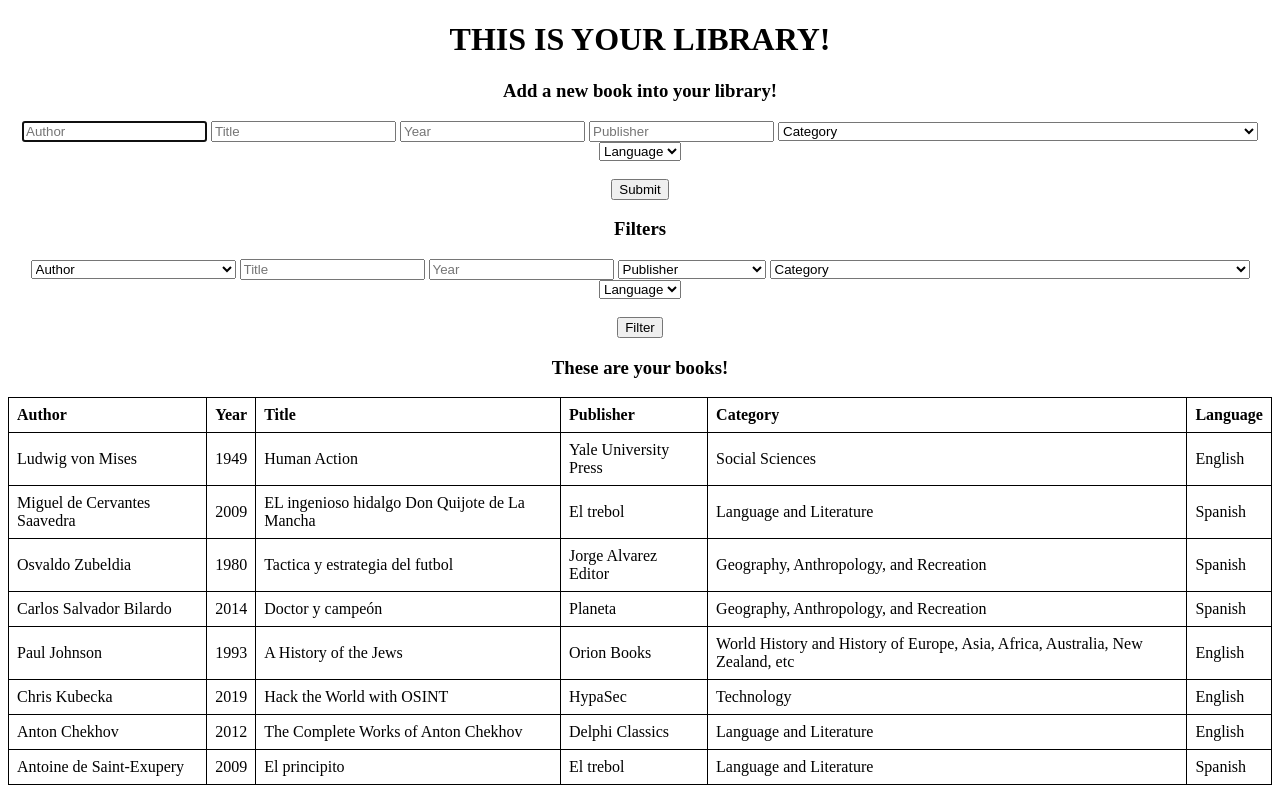
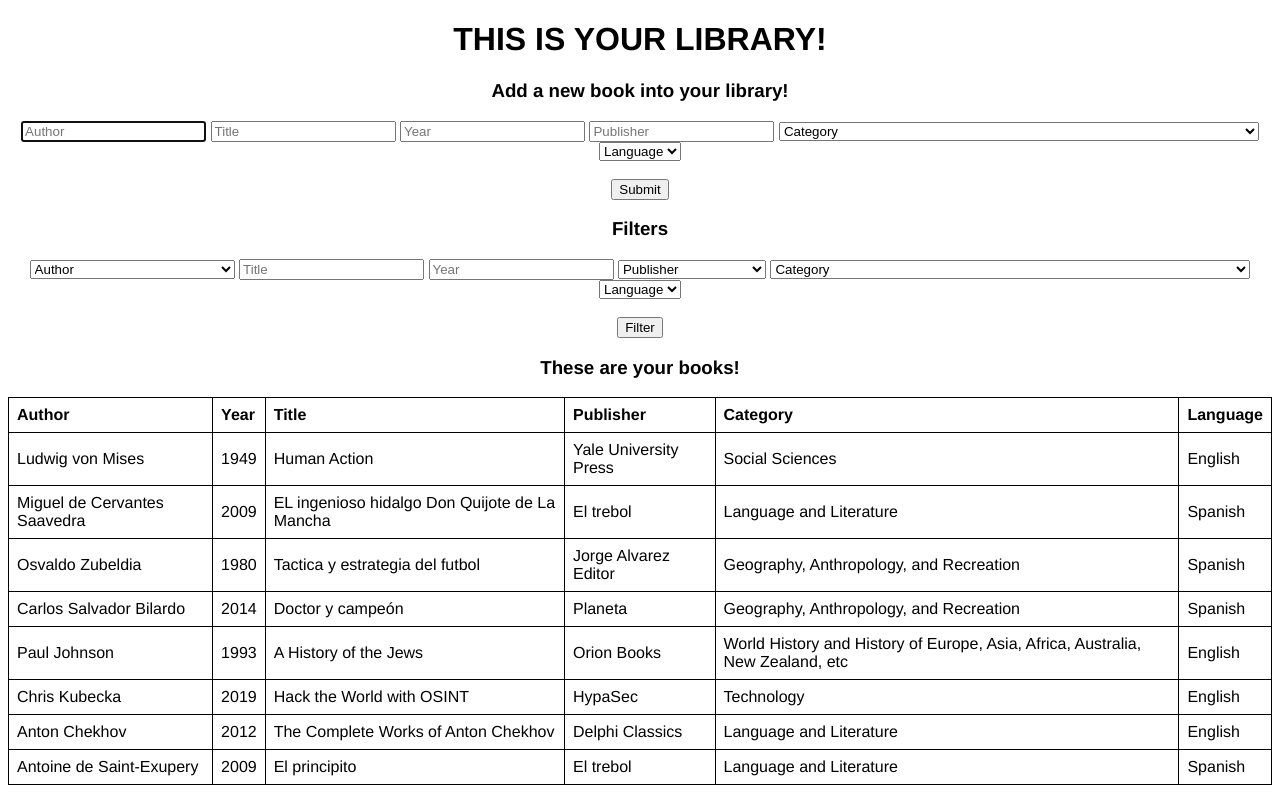
Before and after one commit to juandpenag/library, a Django app: page / in a window 1280 px wide. Run offline with Django 5.2, Linux system fonts and the light colour scheme; data comes from the database, SQL or seed files in the repository.

Commit message:
Changing font in index.html

```diff
--- a/library/books/templates/books/index.html
+++ b/library/books/templates/books/index.html
@@ -6,6 +6,10 @@
         <title>Library!</title>
     </head>
     <style>
+        body {
+            font-family: Helvetica, sans-serif;
+        }
+
         h1 {
         text-align: center;
         }
```
